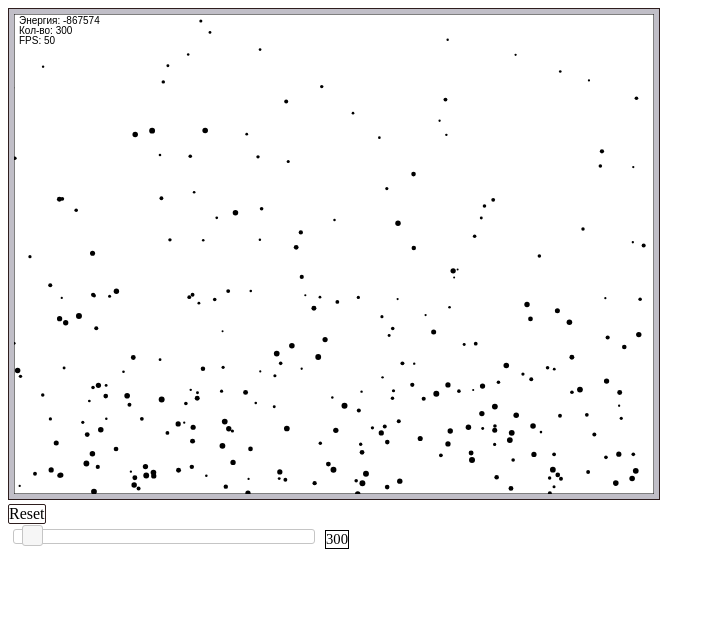
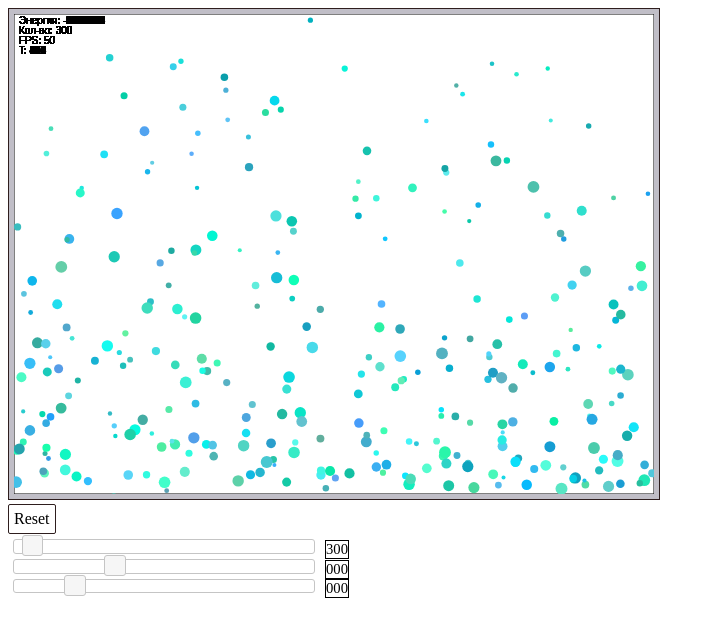
Before and after one commit to timadol/Project0, a plain HTML site: page index.html in a window 1280 px wide. Shown: the whole page, without its empty margins (0-715 px from the left). Drawn offline with Linux system fonts and the light colour scheme; animation ran at ten frames a second.

Commit message:
more optimization

```diff
--- a/index.html
+++ b/index.html
@@ -20,7 +20,9 @@
 <body onload="initJS();">
   <canvas id="el" height="480" width="640"></canvas><br>
   <div id="reset-button">Reset</div><br>
-  <div id="slider"></div><div id="slider-value">000</div>
+  <div class="slider" id = "countSlider"></div><div class="slider-value" id="countSlider-value">000</div><br>
+  <div class="slider" id = "radiusSlider"></div><div class="slider-value" id="radiusSlider-value">000</div><br>
+  <div class="slider" id = "gravitySlider"></div><div class="slider-value" id="gravitySlider-value">000</div><br>
 
 </body>
 
--- a/main.css
+++ b/main.css
@@ -4,13 +4,13 @@ canvas {
     padding: 5px;
 }
 
-#slider{
+.slider{
     width: 300px;
     margin-left: 5px;
     display: inline-block;
 }
 
-#slider-value{
+.slider-value{
     border: 1px solid rgb(0, 0, 0);
     /* padding-top: 5px; */
     /* margin-top: -10px; */
@@ -24,6 +24,7 @@ canvas {
     border-radius: 2px;
     display: inline-block;
     margin: 0 0 5px 0;
+    padding: 5px;
 }
 #reset-button:hover{
     background: rgb(92, 91, 91);
--- a/main.js
+++ b/main.js
@@ -1,17 +1,31 @@
 var mainTimer;
 var totalEnergy;
+var totalKineticEnergy;
 
 var canvasEl;
 var now = new Date();
 var then = new Date();
 var deltatime;
 var ctx;
-var GRAVITY = 1;
+var gravity = 1;
 var VELOCITY = 10;
-var RADIUS = 1;
-var TIME_MULTIPLIER = 2;
+var radius = 2;
+var TIME_MULTIPLIER = 1 / 2;
+var K_BOLCMAN = 1.38064852e-38;
 
 var SliderValue = 0;
+
+function rgbToHex(R, G, B) {
+  return "#" + toHex(R) + toHex(G) + toHex(B)
+}
+
+function toHex(n) {
+  n = parseInt(n, 10);
+  if (isNaN(n)) return "00";
+  n = Math.max(0, Math.min(n, 255));
+  return "0123456789ABCDEF".charAt((n - n % 16) / 16) +
+    "0123456789ABCDEF".charAt(n % 16);
+}
 
 var vector = {
   dotProduct: function (vector1, vector2) {
@@ -40,7 +54,7 @@ var vector = {
   },
 
   lenghtSqr: function () {
-    return vector.dotProduct(this,this);
+    return vector.dotProduct(this, this);
   },
   normalize: function () {
     var lenght = Math.sqrt(this.lenghtSqr());
@@ -52,7 +66,7 @@ var circles = {
   arr: [],
   draw: function () {
     ctx.beginPath();
-    ctx.fillStyle = "#000000";
+    ctx.fillStyle = this.backgroundColor;
     ctx.arc(this.pos.x, this.pos.y, this.r, 0, 2 * Math.PI, true);
     ctx.fill();
     ctx.closePath();
@@ -69,7 +83,7 @@ var circles = {
       circle.vel.y = specs.vy;
       circle.r = specs.r;
     } else {
-      circle.r = Math.random() * RADIUS * 2 + RADIUS;
+      circle.r = Math.random() * radius * 2 + radius;
       circle.pos.x =
         Math.random() * (ctx.canvas.width - 2 * circle.r) + circle.r;
       circle.pos.y =
@@ -78,7 +92,7 @@ var circles = {
       circle.vel.y = Math.random() * VELOCITY * 2 - VELOCITY;
     }
     circle.mass = Math.PI * Math.pow(circle.r, 2);
-    circle.justColidedWith = NaN;
+    circle.backgroundColor = rgbToHex(Math.round(Math.random() * 100), Math.round(Math.random() * 100 + 155), Math.round(Math.random() * 100 + 155))
     this.arr.push(circle);
   },
 
@@ -97,8 +111,8 @@ var circles = {
     }
 
     this.pos.x += (this.vel.x * deltatime);
-    this.pos.y += (this.vel.y * deltatime + GRAVITY * deltatime * deltatime / 2);
-    this.vel.y += (GRAVITY * deltatime);
+    this.pos.y += (this.vel.y * deltatime + gravity * deltatime * deltatime / 2);
+    this.vel.y += (gravity * deltatime);
   },
 
   collisionDetector: function () {
@@ -106,8 +120,9 @@ var circles = {
       for (let j = i + 1; j < this.arr.length; j++) {
         var temp1 = this.arr[i];
         var temp2 = this.arr[j];
-        var vec = vector.subtract(temp1.pos, temp2.pos);
-        var distance = vec.lenghtSqr();
+        var deltaX = (temp1.pos.x - temp2.pos.x);
+        var deltaY = (temp1.pos.y - temp2.pos.y);
+        var distance = deltaX * deltaX + deltaY * deltaY;
         if (distance < (temp1.r + temp2.r) * (temp1.r + temp2.r)) {
           this.collisionHandler(temp1, temp2);
         }
@@ -178,28 +193,28 @@ function drawLoop() {
   deltatime = TIME_MULTIPLIER;
   ctx.fillStyle = "#ffffff";
   ctx.fillRect(0, 0, canvasEl.width, canvasEl.height);
-  // Вывод отладочной информации
-  ctx.fillStyle = "#000000";
-  ctx.fillText("Энергия: " + Math.round(totalEnergy), 5, 10);
-  ctx.fillText("Кол-во: " + circles.arr.length, 5, 20);
-  ctx.fillText("FPS: " + Math.round(1000 / (then - now)), 5, 30);
+
 
   //
   ctx.strokeRect(0, 0, canvasEl.width, canvasEl.height);
   circles.collisionDetector();
   totalEnergy = 0;
+  totalKineticEnergy = 0;
   circles.arr.forEach(circle => {
 
     var kinectic = (circle.mass * circle.vel.lenghtSqr()) / 2;
-    var potential = -circle.mass * GRAVITY * circle.pos.y;
+    var potential = -circle.mass * gravity * circle.pos.y;
     var tempEng = kinectic + potential;
-
+    totalKineticEnergy += kinectic;
     totalEnergy += tempEng;
     circle.move();
-    ctx.beginPath();
+    circle.draw();
+    // Вывод отладочной информации
     ctx.fillStyle = "#000000";
-    ctx.arc(circle.pos.x, circle.pos.y, circle.r, 0, 2 * Math.PI, true);
-    ctx.fill();
+    ctx.fillText("Энергия: " + Math.round(totalEnergy), 5, 10);
+    ctx.fillText("Кол-во: " + circles.arr.length, 5, 20);
+    ctx.fillText("FPS: " + Math.round(1000 / (then - now)), 5, 30);
+    ctx.fillText("T: " + Math.round(totalKineticEnergy / (10 * SliderValue)), 5, 40);
   });
 }
 
@@ -209,22 +224,47 @@ function initJS() {
   canvasEl = document.getElementById("el");
   mainTimer = setInterval(drawLoop, 20);
   SliderValue = 300;
-  $("#slider-value").html(SliderValue);
+  $("#countSlider-value").html(SliderValue);
   resetScene();
 
   $(function () {
-    $("#slider").slider({
+    $("#countSlider").slider({
       value: SliderValue,
       min: 10,
       max: 5000,
       step: 1
     });
   });
+  $(function () {
+    $("#radiusSlider").slider({
+      value: radius,
+      min: 0.5,
+      max: 5,
+      step: 0.01
+    });
+  });
+  $(function () {
+    $("#gravitySlider").slider({
+      value: gravity,
+      min: 0,
+      max: 5,
+      step: 1 / 50
+    });
+  });
 
-  $("#slider").on("slidechange", function (event, ui) {
-    SliderValue = $("#slider").slider("option", "value");
-    $("#slider-value").html(SliderValue);
+  $("#countSlider").on("slidechange", function (event, ui) {
+    SliderValue = $("#countSlider").slider("option", "value");
+    $("#countSlider-value").html(SliderValue);
     resetScene();
+  });
+  $("#radiusSlider").on("slidechange", function (event, ui) {
+    radius = $("#radiusSlider").slider("option", "value");
+    $("#radiusSlider-value").html(radius);
+    resetScene();
+  });
+  $("#gravitySlider").on("slidechange", function (event, ui) {
+    gravity = $("#gravitySlider").slider("option", "value");
+    $("#gravitySlider-value").html(gravity);;
   });
 
   $("#reset-button").click(function (event, ui) {
```
